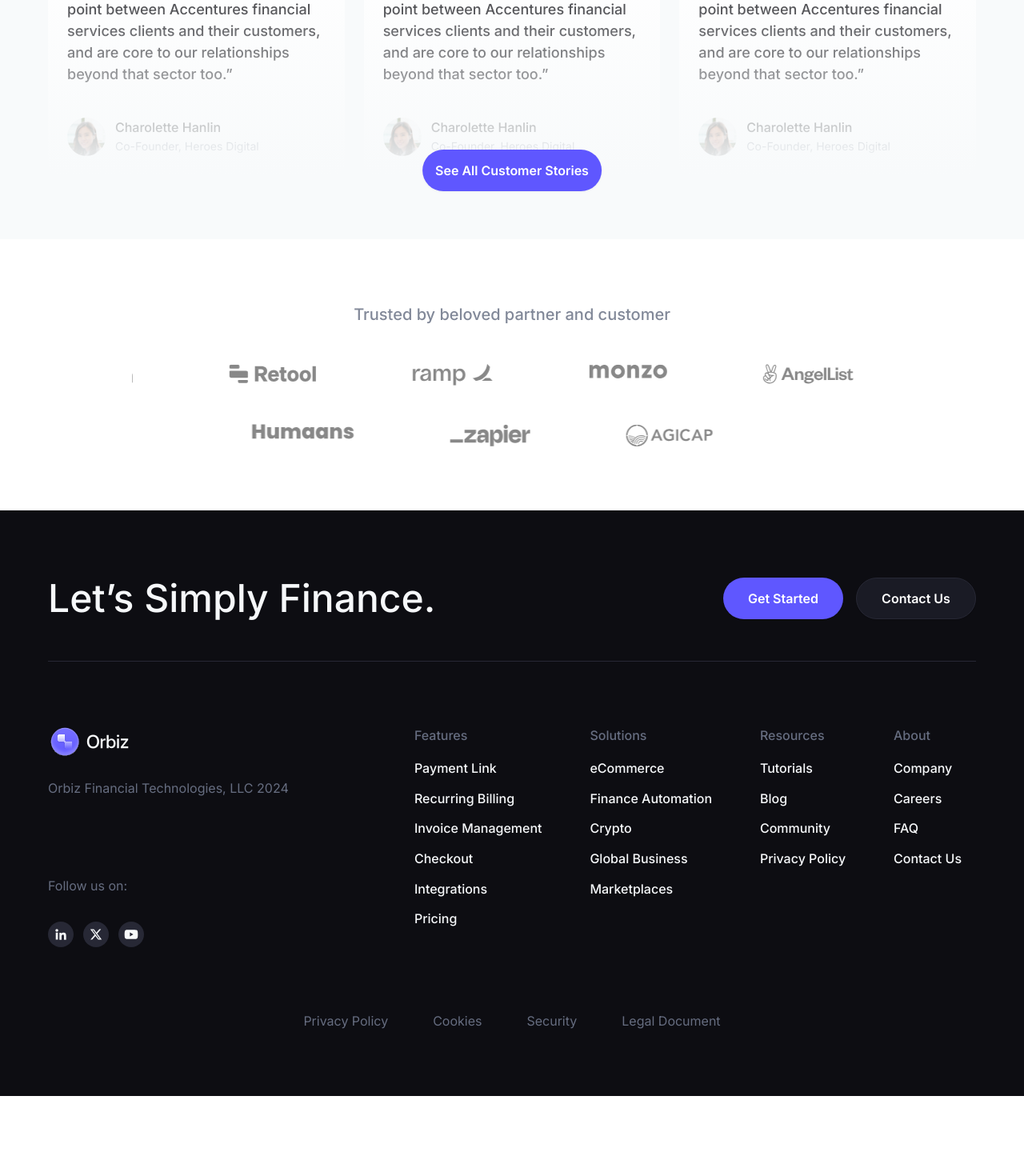
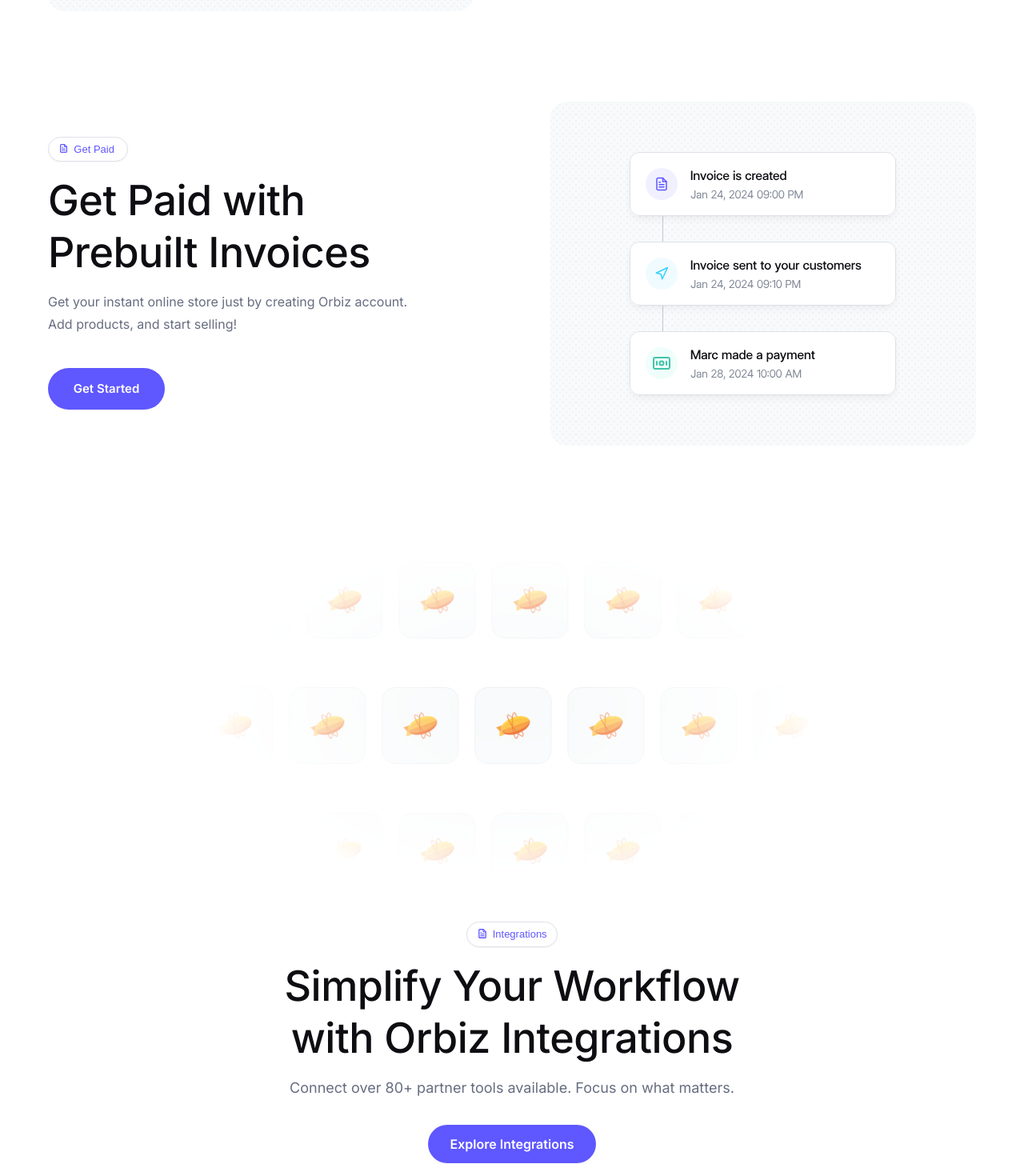
Before and after one commit to vikramkumartejani/orbiz-website, a Next.js app: page /solutions in a window 1280 px wide. Shown: the part 820-2290 px from the top of the page at 80% size. Before the commit the page ends 2190 px from the top, so only its background shows below. Built offline with nearby package versions, Linux system fonts and the light colour scheme.

Commit message:
'update'

```diff
--- a/app/components/Hero.js
+++ b/app/components/Hero.js
@@ -7,8 +7,8 @@
   return (
     <div className='w-full px-2 md:px-5 py-2 md:py-5'>
       <div className='bg-[#0D0D12] text-white w-full rounded-[24px] pb-10 lg:pb-24'>
-        <Navbar />
-        <div className='pt-10 md:pt-16 w-full px-5 '>
+      <Navbar/>
+        <div className='pt-10 md:pt-24 w-full px-5 '>
           <div className='max-w-[1200px] mx-auto w-full flex lg:items-start items-center lg:justify-between lg:flex-row flex-col lg:gap-0 gap-10'>
             <div className='lg:max-w-[646px] lg:text-left text-center'>
               <div className="custom-border lg:grid justify-items-center max-w-[250px] mx-auto lg:mx-0">
--- a/app/components/Navbar.js
+++ b/app/components/Navbar.js
@@ -93,8 +93,9 @@
 
 
   return (
-    <div className='w-full max-w-[1200px] m-auto'>
-      <div className='flex items-center justify-between py-[24px] px-5'>
+    <div className=' w-full '>
+      <div className='w-full max-w-[1200px] mx-auto'>
+        <div className='flex items-center justify-between py-[24px]'>
           <div>
             <Image
               src={isIntegrationsPage ? '/assets/black-logo.svg' : '/assets/logo-footer.svg'}
@@ -176,6 +177,7 @@
           </div>
         )}
       </div>
+    </div>
   );
 };
 
--- /dev/null
+++ b/app/features/ExploreIntegrations.js
@@ -0,0 +1,111 @@
+import Image from 'next/image'
+import React from 'react'
+
+
+
+
+
+
+
+
+
+
+const MarqueeSliderOne = ({ images }) => (
+    <div className='mt-10 md:mt-12 relative overflow-hidden max-w-[600px] mx-auto'>
+        <div className='marquee-wrapper'>
+            <div className='marquee-items'>
+                {images.concat(images).map((image, index) => (
+                    <div key={index} className='marquee-item'>
+                        <img
+                            src={image.src}
+                            alt={image.alt}
+                        />
+                    </div>
+                ))}
+            </div>
+        </div>
+    </div>
+);
+const MarqueeSliderTwo = ({ images }) => (
+    <div className='mt-10 md:mt-12 relative overflow-hidden'>
+        <div className='marquee-wrapper'>
+            <div className='marquee-items'>
+                {images.concat(images).map((image, index) => (
+                    <div key={index} className='marquee-item'>
+                        <img
+                            src={image.src}
+                            alt={image.alt}
+                        />
+                    </div>
+                ))}
+            </div>
+        </div>
+    </div>
+);
+const MarqueeSliderThree = ({ images }) => (
+    <div className='mt-10 md:mt-12 relative overflow-hidden max-w-[600px] mx-auto'>
+        <div className='marquee-wrapper'>
+            <div className='marquee-items'>
+                {images.concat(images).map((image, index) => (
+                    <div key={index} className='marquee-item'>
+                        <img
+                            src={image.src}
+                            alt={image.alt}
+                        />
+                    </div>
+                ))}
+            </div>
+        </div>
+    </div>
+);
+
+
+const ExploreIntegrations = () => {
+    const images1 = [
+        { src: '/assets/icons/card.svg', alt: 'AngelList' },
+        { src: '/assets/icons/card.svg', alt: 'Loom' },
+        { src: '/assets/icons/card.svg', alt: 'Retool' },
+        { src: '/assets/icons/card.svg', alt: 'Ramp' },
+        { src: '/assets/icons/card.svg', alt: 'Ramp' },
+    ]
+    const images2 = [
+        { src: '/assets/icons/card.svg', alt: 'AngelList' },
+        { src: '/assets/icons/card.svg', alt: 'Loom' },
+        { src: '/assets/icons/card.svg', alt: 'Retool' },
+        { src: '/assets/icons/card.svg', alt: 'Ramp' },
+        { src: '/assets/icons/card.svg', alt: 'Ramp' },
+    ]
+    const images3 = [
+        { src: '/assets/icons/card.svg', alt: 'AngelList' },
+        { src: '/assets/icons/card.svg', alt: 'Loom' },
+        { src: '/assets/icons/card.svg', alt: 'Retool' },
+        { src: '/assets/icons/card.svg', alt: 'Ramp' },
+        { src: '/assets/icons/card.svg', alt: 'Ramp' },
+    ]
+
+    return (
+        <div className='w-full md:pt-14 py-10 md:pb-20 flex md:flex-col flex-col-reverse'>
+             <div className='w-full max-w-[768px] mx-auto relative overflow-hidden'>
+                <div className='absolute inset-0 bg-custom-two w-full h-full z-20'></div>
+                <div className='flex flex-col items-center gap-3'>
+                    <MarqueeSliderOne images={images1} />
+                    <MarqueeSliderTwo images={images2} />
+                    <MarqueeSliderThree images={images3} />
+                </div>
+            </div>
+
+
+            <div className='md:mt-10 flex flex-col gap-4 items-center text-center px-5'>
+                <div className="shadow-custom border border-[#DFE1E7] bg-white rounded-[1000px] mx-auto px-3 py-1 max-w-[118px] flex items-center gap-1.5">
+                    <Image src="/assets/icons/file-text.svg" alt="file-text" width={13.33} height={13.33} className='-mt-0.5' />
+                    <h1 className="text-[#5F57FF] text-[13px] leading-[21.7px] font-medium font-custom">Integrations</h1>
+                </div>
+                <h1 className='text-[#0D0D12] text-[35px] sm:text-[52px] sm:leading-[65px] tracking-[-0.01em] font-medium max-w-[668px]'>Simplify Your Workflow with Orbiz Integrations</h1>
+                <p className='text-[#666D80] text-[16px] sm:text-[18px] sm:leading-[27.9px] font-normal'>Connect over 80+ partner tools available. Focus on what matters.</p>
+                <button className='mt-4 bg-[#5F57FF] px-6 w-full sm:w-[210px] h-[48px] rounded-[1000px] text-white text-[16px] leading-[24px] font-semibold'>Explore Integrations</button>
+            </div>
+        </div>
+    )
+}
+
+export default ExploreIntegrations
--- a/app/features/page.js
+++ b/app/features/page.js
@@ -5,11 +5,12 @@
 import Image from 'next/image'
 import FAQ from './FAQ'
 import OurCustomer from '../components/OurCustomer'
+import ExploreIntegrations from './ExploreIntegrations'
 
 const Features = () => {
   return (
     <div className='w-full'>
-      <div className='w-full bg-[#0D0D12]'>
+      <div className='bg-[#0D0D12] w-full '>
         <Navbar />
         <FeatureHero />
       </div>
@@ -42,6 +43,7 @@
           </div>
         </div>
       </div>
+      <ExploreIntegrations/>
       <OurCustomer/>
       <FAQ/>
     </div>
--- a/app/globals.css
+++ b/app/globals.css
@@ -113,5 +113,32 @@
 }
 
 .faq-content.open {
-  max-height: 500px; /* Adjust this value based on content */
+  max-height: 500px;
 }
+
+
+.marquee-wrapper {
+  display: flex;
+  overflow: hidden;
+  white-space: nowrap;
+  width: 100%;
+}
+
+.marquee-items {
+  display: flex;
+  gap: 20px;
+  animation: marquee-animation 10s linear infinite;
+}
+
+.marquee-item {
+  flex-shrink: 0;
+}
+
+@keyframes marquee-animation {
+  0% {
+    transform: translateX(0);
+  }
+  100% {
+    transform: translateX(-50%);
+  }
+}
--- a/app/page.js
+++ b/app/page.js
@@ -3,10 +3,12 @@
 import OurCustomers from "./components/OurCustomers";
 import Integrations from "./components/Integrations";
 import Hero from "./components/Hero";
+import Navbar from "./components/Navbar";
 
 export default function Home() {
   return (
     <div className="w-full">
+      {/* <Navbar/> */}
       <Hero/>
       <PaymentEvolution/>
       <GetStarted/>
--- a/app/solutions/page.js
+++ b/app/solutions/page.js
@@ -2,13 +2,44 @@
 import SolutionsHero from './SolutionsHero'
 import Trusted from '../components/Trusted'
 import OurCustomer from '../components/OurCustomer'
+import ExploreIntegrations from '../features/ExploreIntegrations'
+import Image from 'next/image'
 
 const Solutions = () => {
   return (
     <div>
-      <SolutionsHero/>
-      <OurCustomer/>
-      <Trusted/>
+      <SolutionsHero />
+      <Trusted />
+      <div className='max-w-[1200px] mx-auto w-full px-5'>
+        <div className='py-10'>
+          <div className='flex items-start lg:items-center gap-10 lg:gap-5 justify-between lg:flex-row flex-col-reverse'>
+            <Image src='/assets/create-invoices.svg' alt='create-invoices' width={532} height={430} className='w-full lg:w-[532px]' />
+            <div className='flex flex-col gap-4'>
+              <div className="shadow-custom border border-[#DFE1E7] bg-white rounded-[1000px] px-3 py-1 max-w-[101px] flex items-center gap-1.5">
+                <Image src="/assets/icons/file-text.svg" alt="file-text" width={13.33} height={13.33} className='-mt-0.5' />
+                <h1 className="text-[#5F57FF] text-[13px] leading-[21.7px] font-medium font-custom">Revenue</h1>
+              </div>
+              <h1 className='lg:max-w-[464px] text-[#0D0D12] text-[35px] sm:text-[52px] sm:leading-[65px] tracking-[-0.01em] font-medium'>Power Any Billing Model with Orbiz</h1>
+              <p className='text-[#666D80] text-[16px] leading-[27.9px] font-normal lg:max-w-[470px]'>Get your instant online store just by creating Orbiz account. Add products, and start selling!</p>
+              <button className='sm:mt-[24px] bg-[#5F57FF] w-full sm:w-[146px] h-[52px] rounded-[1000px] shadow-custom text-white text-[15px] leading-[24px] font-semibold'>Get Started</button>
+            </div>
+          </div>
+          <div className='mt-10 md:mt-28 flex items-center gap-5 justify-between lg:flex-row flex-col'>
+            <div className='flex flex-col gap-4'>
+              <div className="shadow-custom border border-[#DFE1E7] bg-white rounded-[1000px] px-3 py-1 max-w-[100px] flex items-center gap-1.5">
+                <Image src="/assets/icons/file-text.svg" alt="file-text" width={13.33} height={13.33} className='-mt-0.5' />
+                <h1 className="text-[#5F57FF] text-[13px] leading-[21.7px] font-medium font-custom">Get Paid</h1>
+              </div>
+              <h1 className='lg:max-w-[464px] text-[#0D0D12]  text-[35px] sm:text-[52px] sm:leading-[65px] tracking-[-0.01em] font-medium'>Get Paid with Prebuilt Invoices</h1>
+              <p className='text-[#666D80] text-[16px] leading-[27.9px] font-normal lg:max-w-[470px]'>Get your instant online store just by creating Orbiz account. Add products, and start selling!</p>
+              <button className='md:mt-[24px] bg-[#5F57FF] w-full sm:w-[146px] h-[52px] rounded-[1000px] shadow-custom text-white text-[15px] leading-[24px] font-semibold'>Get Started</button>
+            </div>
+            <Image src='/assets/operations.svg' alt='operations' width={532} height={430} className='w-full lg:w-[532px]' />
+          </div>
+        </div>
+      </div>
+      <ExploreIntegrations />
+      <OurCustomer />
     </div>
   )
 }
--- a/tailwind.config.js
+++ b/tailwind.config.js
@@ -11,6 +11,7 @@
         'footer': "url('/assets/footer-bg.svg')",
         'custom-bg': "linear-gradient(180deg, #1A1B25 0%, rgba(26, 27, 37, 0) 106.6%)",
         'custom-bg-one': "linear-gradient(180deg, rgba(248, 250, 251, 0) 0%, #F8FAFB 100%)",
+        'custom-two':"radial-gradient(50% 50% at 50% 50%, rgba(255, 255, 255, 0) 0%, #FFFFFF 100%)",
       },
       boxShadow: {
         'custom': ' 0px 1px 2px 0px #0D0D120A',
```
Also changed, not shown: public/assets/icons/card.svg (added). Lines whose indentation alone changed are shown as unchanged.
